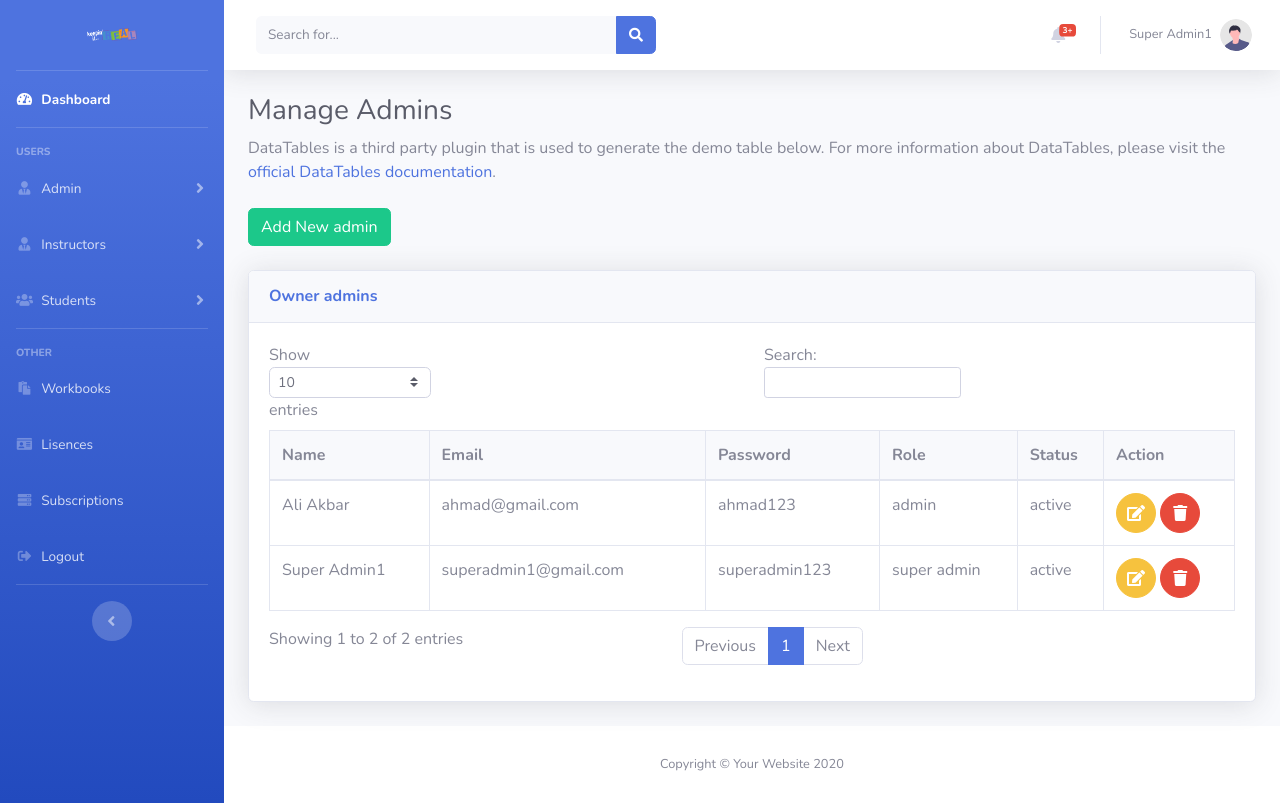
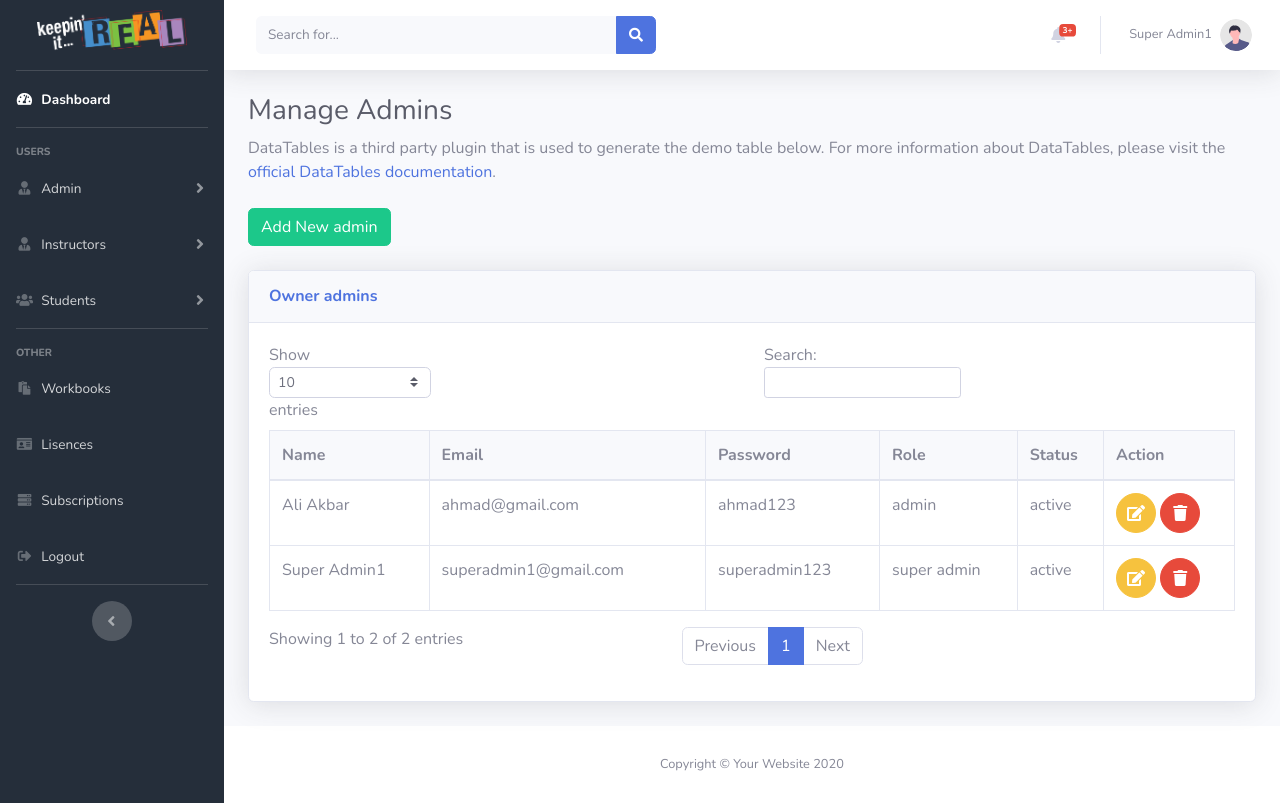
Before and after one commit to alifahfathonah/LMS-1, a PHP site: page /admin/admins.php in a window 1280 px wide. Run offline with PHP 8.4, Linux system fonts and the light colour scheme; a user stored in the database is signed in; data comes from the database, SQL or seed files in the repository; some libraries are stand-ins or nearby versions.

Commit message:
Update sidebar.php

```diff
--- a/admin/layout/sidebar.php
+++ b/admin/layout/sidebar.php
@@ -1,10 +1,10 @@
    <!-- Sidebar -->
-   <ul class="navbar-nav bg-gradient-primary sidebar sidebar-dark accordion" id="accordionSidebar">
+   <ul class="navbar-nav  sidebar sidebar-dark accordion" style="background-color:#252E3A" id="accordionSidebar">
 
 <!-- Sidebar - Brand -->
 <a class="sidebar-brand d-flex align-items-center justify-content-center" href="dashboard.php">
     <div class="sidebar-brand-icon ">
-      <img src="../img/logo.png" width='50' alt="">
+      <img src="../img/logo.png" style="width:150px" alt="">
     </div>
 </a>
 
```
